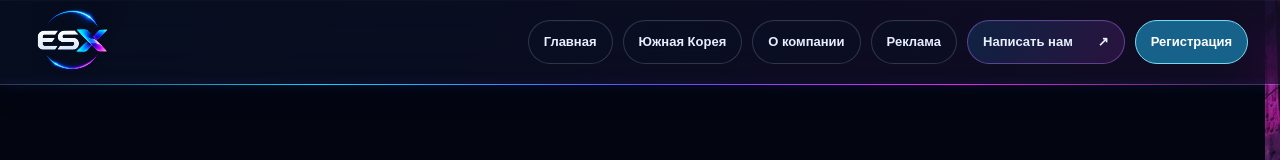
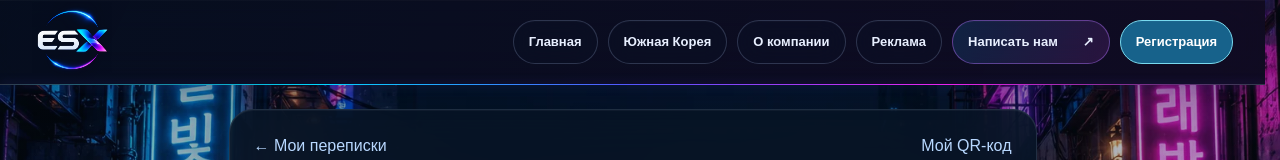
Before and after one commit to evgeniy210688-a11y/esx, a Next.js app: page /messages/1 in a window 1280 px wide. Shown: the top 160 px of the page. Built offline with nearby package versions, Linux system fonts and the light colour scheme; no server answers.

Commit message:
Fix full-height header wrapper hiding private chat below viewport

```diff
--- a/app/messages/[id]/private-chat.css
+++ b/app/messages/[id]/private-chat.css
@@ -51,4 +51,5 @@
   .account-page.kakao-chat { padding: 12px 10px 24px; }
   .kakao-chat > .account-shell { padding: 18px 14px; border-radius: 18px; min-height: calc(100svh - 36px); }
 }
-.private-chat-site-header { position: sticky; top: 0; z-index: 60; }
+.esx-site.private-chat-site-header { position: sticky; top: 0; z-index: 60; min-height: 0; padding-top: 0; overflow: visible; }
+.private-chat-site-header > .esx-header { position: relative; top: auto; }
```
